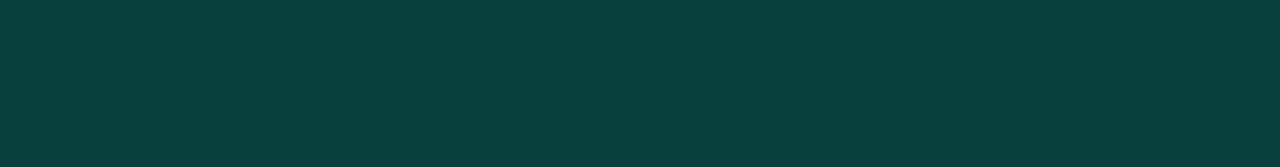
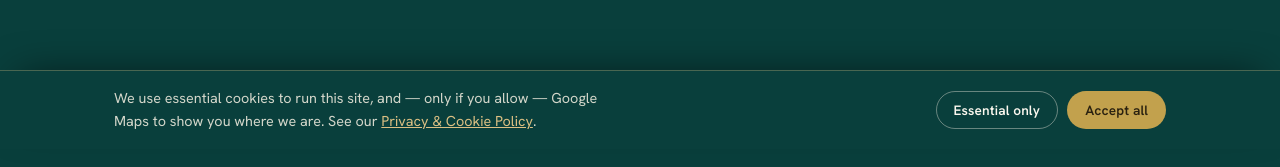
Before and after one commit to Vegasoft-Technologies/zuki-web, a Next.js app: page / in a window 1280 px wide. Shown: the part 651-818 px from the top of the page. Built offline with nearby package versions, Linux system fonts and the light colour scheme.

Commit message:
feat(consent): remember the cookie choice and gate the map on it

```diff
--- a/src/components/ui/CookieBanner.tsx
+++ b/src/components/ui/CookieBanner.tsx
@@ -1,16 +1,47 @@
-/**
- * The consent banner. It is hidden in the markup and revealed only once the stored
- * choice has been read in the browser, which cannot happen on the server.
- */
+"use client";
+
+import { useEffect, useState, useSyncExternalStore } from "react";
+import {
+  getConsent,
+  getServerConsent,
+  recordConsent,
+  subscribe,
+  type Consent,
+} from "@/lib/consent";
+
 export default function CookieBanner() {
+  const consent = useSyncExternalStore(subscribe, getConsent, getServerConsent);
+  const [visible, setVisible] = useState(false);
+  const [dismissing, setDismissing] = useState(false);
+
+  // The element is always in the markup and starts hidden, as it does in the original.
+  // On the server `consent` is "unknown", so it stays hidden and nothing about the
+  // visitor is assumed.
+  const present = consent === "none" || dismissing;
+
+  // A short delay before revealing, so the slide-in transition has a starting point.
+  useEffect(() => {
+    if (consent !== "none") return;
+    const timer = setTimeout(() => setVisible(true), 60);
+    return () => clearTimeout(timer);
+  }, [consent]);
+
+  const choose = (choice: Consent) => {
+    setVisible(false);
+    setDismissing(true);
+    recordConsent(choice);
+    // Matches the length of the slide-out transition in the stylesheet.
+    setTimeout(() => setDismissing(false), 450);
+  };
+
   return (
     <div
-      className="cookie"
+      className={visible ? "cookie is-visible" : "cookie"}
       id="cookie"
       role="dialog"
       aria-label="Cookie consent"
       aria-live="polite"
-      hidden
+      hidden={!present}
     >
       <div className="cookie__inner">
         <p className="cookie__text">
@@ -23,10 +54,16 @@ export default function CookieBanner() {
             className="btn btn--small btn--ghost-dark"
             type="button"
             data-cookie="essential"
+            onClick={() => choose("essential")}
           >
             Essential only
           </button>
-          <button className="btn btn--small btn--gold" type="button" data-cookie="all">
+          <button
+            className="btn btn--small btn--gold"
+            type="button"
+            data-cookie="all"
+            onClick={() => choose("all")}
+          >
             Accept all
           </button>
         </div>
--- a/src/components/ui/LazyMap.tsx
+++ b/src/components/ui/LazyMap.tsx
@@ -1,7 +1,8 @@
 "use client";
 
-import { useState } from "react";
+import { useState, useSyncExternalStore } from "react";
 import { site } from "@/data/site";
+import { getConsent, getServerConsent, subscribe } from "@/lib/consent";
 
 /**
  * The map is a third-party embed from Google, so nothing is requested from it until
@@ -9,7 +10,12 @@ import { site } from "@/data/site";
  * hides that placeholder once the map has loaded.
  */
 export default function LazyMap() {
-  const [loaded, setLoaded] = useState(false);
+  const [asked, setAsked] = useState(false);
+  const consent = useSyncExternalStore(subscribe, getConsent, getServerConsent);
+
+  // Either the visitor pressed the button, or they have already accepted everything.
+  // On the server `consent` is "unknown", so nothing loads during the server render.
+  const loaded = asked || consent === "all";
 
   return (
     <div
@@ -29,7 +35,7 @@ export default function LazyMap() {
           className="btn btn--small btn--gold"
           id="mapLoadBtn"
           type="button"
-          onClick={() => setLoaded(true)}
+          onClick={() => setAsked(true)}
         >
           Show map
         </button>
--- /dev/null
+++ b/src/lib/consent.ts
@@ -0,0 +1,63 @@
+/**
+ * The visitor's cookie choice, kept in localStorage and shared by the banner that asks
+ * for it and the map that depends on it.
+ *
+ * It is exposed as an external store rather than as state in an effect, because
+ * localStorage does not exist while the page is being rendered on the server.
+ * `useSyncExternalStore` is built for exactly this: the server is told "unknown", the
+ * browser reads the real value after hydration, and React re-renders once without a
+ * mismatch.
+ */
+export type Consent = "all" | "essential";
+
+/** "unknown" only ever appears in the server render, before localStorage can be read. */
+export type ConsentState = Consent | "none" | "unknown";
+
+const STORAGE_KEY = "zukis-consent";
+
+const listeners = new Set<() => void>();
+let cached: ConsentState = "unknown";
+let hasRead = false;
+
+function readStored(): ConsentState {
+  try {
+    const stored = localStorage.getItem(STORAGE_KEY);
+    return stored === "all" || stored === "essential" ? stored : "none";
+  } catch {
+    // Private browsing can make even reading localStorage throw. Behave as though no
+    // choice has been recorded: the banner is shown and nothing is stored.
+    return "none";
+  }
+}
+
+export function subscribe(listener: () => void): () => void {
+  listeners.add(listener);
+  return () => {
+    listeners.delete(listener);
+  };
+}
+
+/** Read in the browser. The result is cached so repeated renders stay stable. */
+export function getConsent(): ConsentState {
+  if (!hasRead) {
+    cached = readStored();
+    hasRead = true;
+  }
+  return cached;
+}
+
+/** Read during the server render, where there is no storage to consult. */
+export function getServerConsent(): ConsentState {
+  return "unknown";
+}
+
+export function recordConsent(choice: Consent): void {
+  try {
+    localStorage.setItem(STORAGE_KEY, choice);
+  } catch {
+    // Nothing can be stored, so the choice applies to this page view only.
+  }
+  cached = choice;
+  hasRead = true;
+  listeners.forEach((listener) => listener());
+}
```
